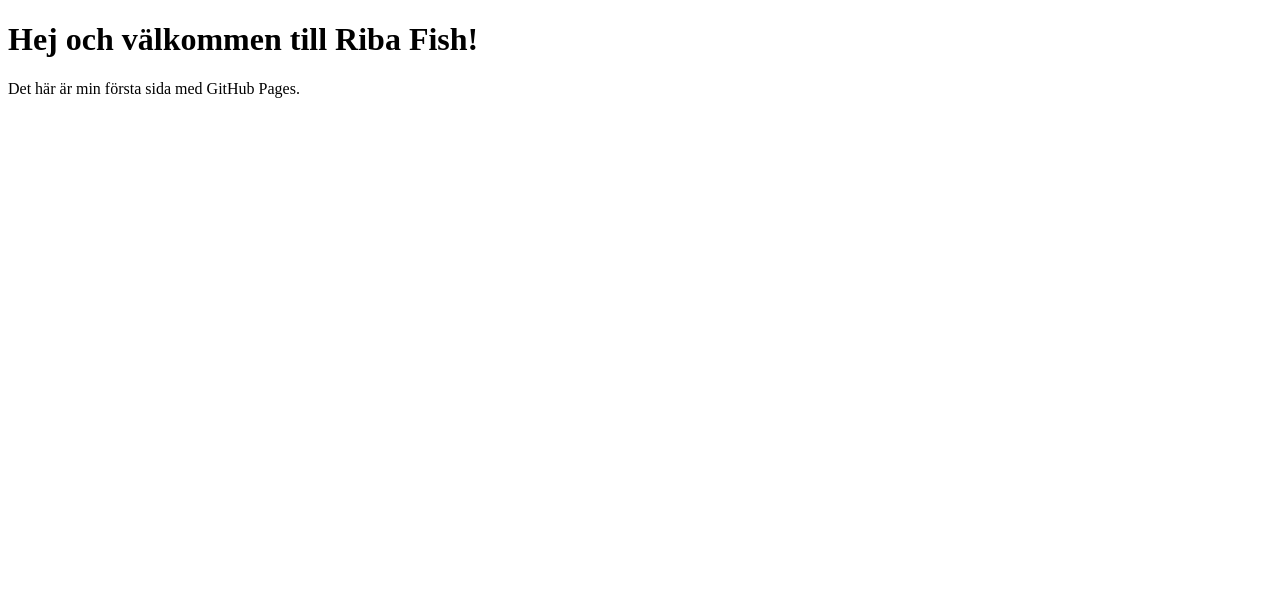
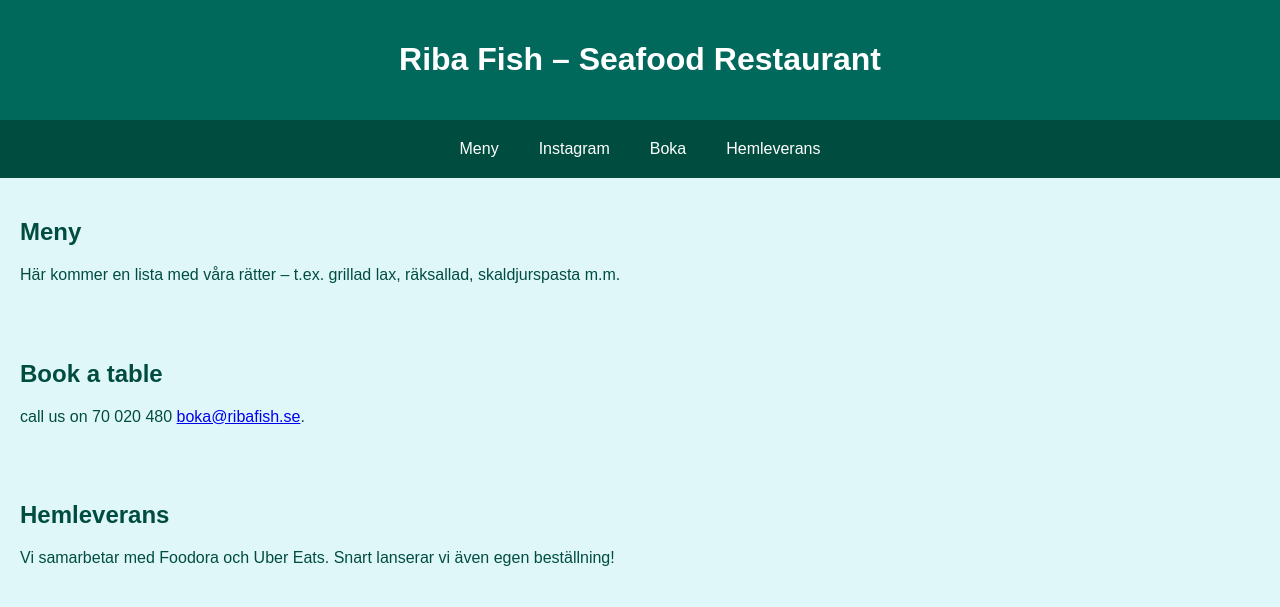
Before and after one commit to ribafishcafe/Ribafish, a plain HTML site: page index.html in a window 1280 px wide. Drawn offline with Linux system fonts and the light colour scheme.

Commit message:
Update index.html

```diff
--- a/index.html
+++ b/index.html
@@ -1,11 +1,67 @@
 <!DOCTYPE html>
-<html>
+<html lang="sv">
 <head>
-  <meta charset="UTF-8">
-  <title>Riba Fish</title>
+    <meta charset="UTF-8">
+    <title>Riba Fish</title>
+    <style>
+        body {
+            font-family: Arial, sans-serif;
+            background: #e0f7fa;
+            color: #004d40;
+            margin: 0;
+        }
+        header {
+            background-color: #00695c;
+            color: white;
+            padding: 20px;
+            text-align: center;
+        }
+        nav {
+            background-color: #004d40;
+            display: flex;
+            justify-content: center;
+            padding: 10px 0;
+        }
+        nav a {
+            color: white;
+            padding: 10px 20px;
+            text-decoration: none;
+        }
+        nav a:hover {
+            background-color: #00796b;
+        }
+        section {
+            padding: 20px;
+        }
+    </style>
 </head>
 <body>
-  <h1>Hej och välkommen till Riba Fish!</h1>
-  <p>Det här är min första sida med GitHub Pages.</p>
+
+<header>
+    <h1>Riba Fish – Seafood Restaurant</h1>
+</header>
+
+<nav>
+    <a href="#menu">Meny</a>
+    <a href="https://instagram.com/dittkonto" target="_blank">Instagram</a>
+    <a href="#booking">Boka</a>
+    <a href="#delivery">Hemleverans</a>
+</nav>
+
+<section id="menu">
+    <h2>Meny</h2>
+    <p>Här kommer en lista med våra rätter – t.ex. grillad lax, räksallad, skaldjurspasta m.m.</p>
+</section>
+
+<section id="booking">
+    <h2>Book a table</h2>
+    <p>call us on 70 020 480 <a href="mailto:boka@ribafish.se">boka@ribafish.se</a>.</p>
+</section>
+
+<section id="delivery">
+    <h2>Hemleverans</h2>
+    <p>Vi samarbetar med Foodora och Uber Eats. Snart lanserar vi även egen beställning!</p>
+</section>
+
 </body>
 </html>
```
